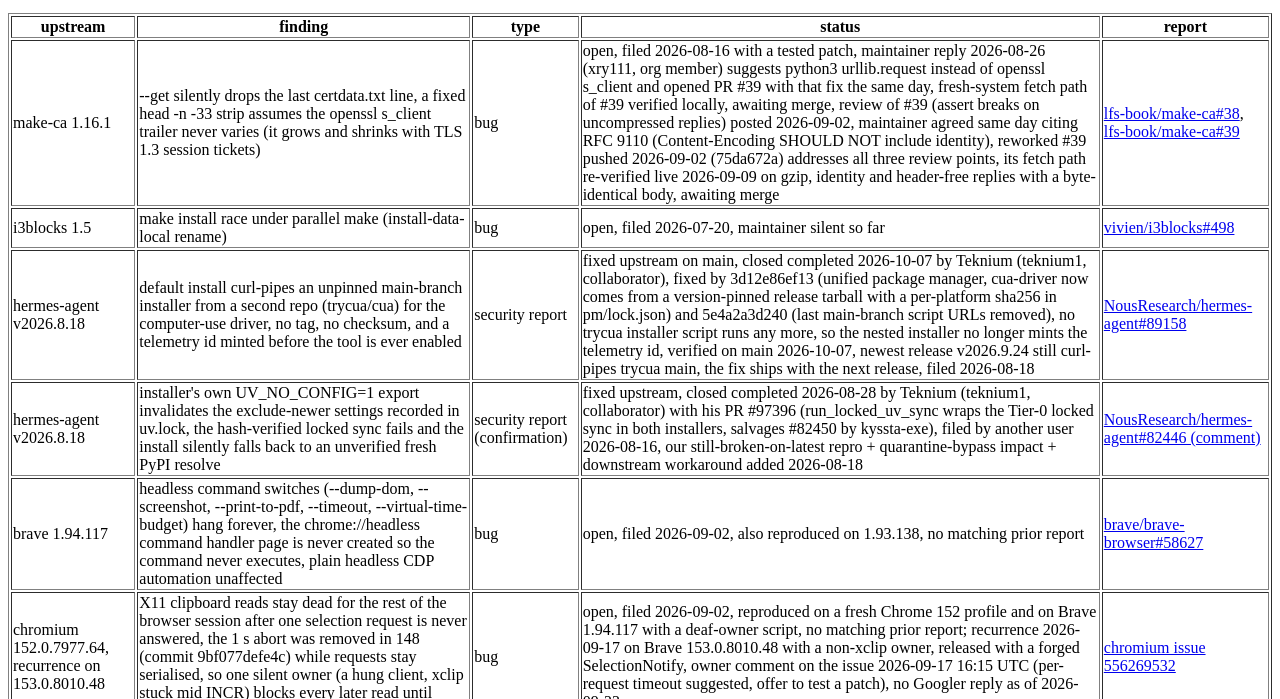
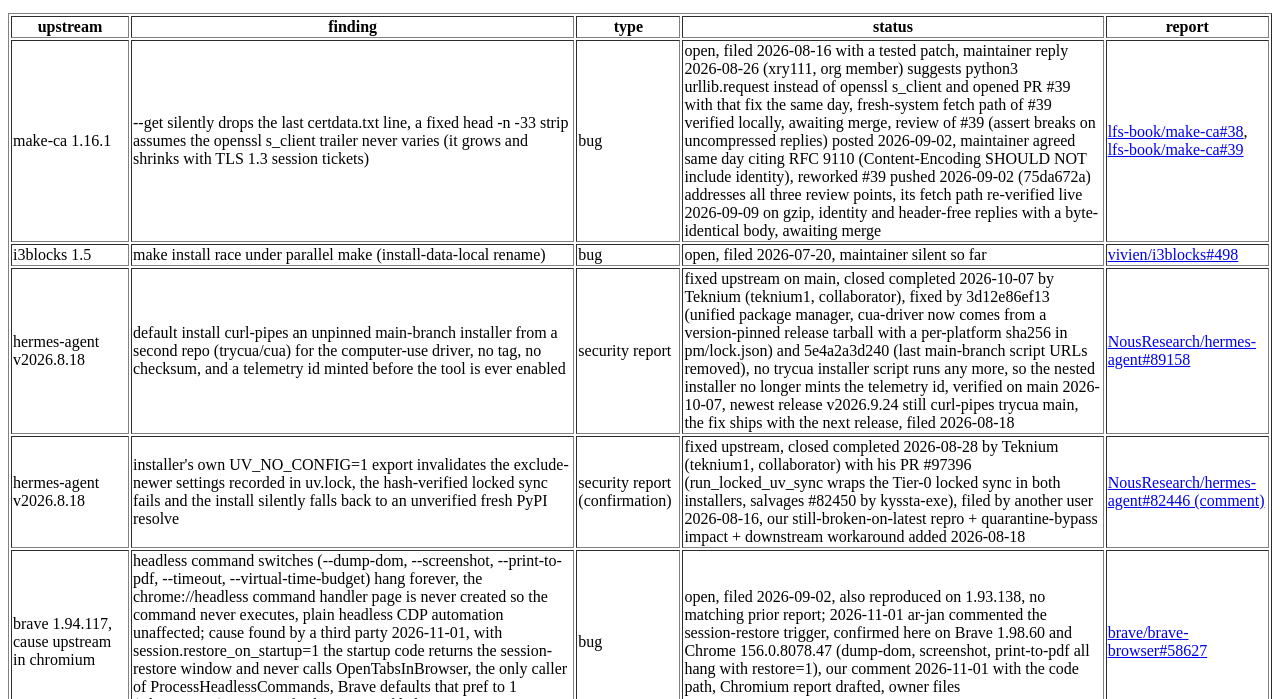
Before and after one commit to felixbrock/upstream-reports, a plain HTML site: page index.html in a window 1280 px wide. Shown: the part 101-800 px from the top of the page. Drawn offline with Linux system fonts and the light colour scheme.

Commit message:
regenerate (8 rows)

```diff
--- a/index.html
+++ b/index.html
@@ -14,7 +14,7 @@
 <tr><td>i3blocks 1.5</td><td>make install race under parallel make (install-data-local rename)</td><td>bug</td><td>open, filed 2026-07-20, maintainer silent so far</td><td><a href="https://github.com/vivien/i3blocks/issues/498">vivien/i3blocks#498</a></td></tr>
 <tr><td>hermes-agent v2026.8.18</td><td>default install curl-pipes an unpinned main-branch installer from a second repo (trycua/cua) for the computer-use driver, no tag, no checksum, and a telemetry id minted before the tool is ever enabled</td><td>security report</td><td>fixed upstream on main, closed completed 2026-10-07 by Teknium (teknium1, collaborator), fixed by 3d12e86ef13 (unified package manager, cua-driver now comes from a version-pinned release tarball with a per-platform sha256 in pm/lock.json) and 5e4a2a3d240 (last main-branch script URLs removed), no trycua installer script runs any more, so the nested installer no longer mints the telemetry id, verified on main 2026-10-07, newest release v2026.9.24 still curl-pipes trycua main, the fix ships with the next release, filed 2026-08-18</td><td><a href="https://github.com/NousResearch/hermes-agent/issues/89158">NousResearch/hermes-agent#89158</a></td></tr>
 <tr><td>hermes-agent v2026.8.18</td><td>installer's own UV_NO_CONFIG=1 export invalidates the exclude-newer settings recorded in uv.lock, the hash-verified locked sync fails and the install silently falls back to an unverified fresh PyPI resolve</td><td>security report (confirmation)</td><td>fixed upstream, closed completed 2026-08-28 by Teknium (teknium1, collaborator) with his PR #97396 (run_locked_uv_sync wraps the Tier-0 locked sync in both installers, salvages #82450 by kyssta-exe), filed by another user 2026-08-16, our still-broken-on-latest repro + quarantine-bypass impact + downstream workaround added 2026-08-18</td><td><a href="https://github.com/NousResearch/hermes-agent/issues/82446#issuecomment-5328101036">NousResearch/hermes-agent#82446 (comment)</a></td></tr>
-<tr><td>brave 1.94.117</td><td>headless command switches (--dump-dom, --screenshot, --print-to-pdf, --timeout, --virtual-time-budget) hang forever, the chrome://headless command handler page is never created so the command never executes, plain headless CDP automation unaffected</td><td>bug</td><td>open, filed 2026-09-02, also reproduced on 1.93.138, no matching prior report</td><td><a href="https://github.com/brave/brave-browser/issues/58627">brave/brave-browser#58627</a></td></tr>
+<tr><td>brave 1.94.117, cause upstream in chromium</td><td>headless command switches (--dump-dom, --screenshot, --print-to-pdf, --timeout, --virtual-time-budget) hang forever, the chrome://headless command handler page is never created so the command never executes, plain headless CDP automation unaffected; cause found by a third party 2026-11-01, with session.restore_on_startup=1 the startup code returns the session-restore window and never calls OpenTabsInBrowser, the only caller of ProcessHeadlessCommands, Brave defaults that pref to 1 (Chrome to 5), so every fresh Brave profile hangs, --incognito or restore_on_startup=5 avoids it</td><td>bug</td><td>open, filed 2026-09-02, also reproduced on 1.93.138, no matching prior report; 2026-11-01 ar-jan commented the session-restore trigger, confirmed here on Brave 1.98.60 and Chrome 156.0.8078.47 (dump-dom, screenshot, print-to-pdf all hang with restore=1), our comment 2026-11-01 with the code path, Chromium report drafted, owner files</td><td><a href="https://github.com/brave/brave-browser/issues/58627">brave/brave-browser#58627</a></td></tr>
 <tr><td>chromium 152.0.7977.64, recurrence on 153.0.8010.48</td><td>X11 clipboard reads stay dead for the rest of the browser session after one selection request is never answered, the 1 s abort was removed in 148 (commit 9bf077defe4c) while requests stay serialised, so one silent owner (a hung client, xclip stuck mid INCR) blocks every later read until restart, address bar pastes nothing and pages hang</td><td>bug</td><td>open, filed 2026-09-02, reproduced on a fresh Chrome 152 profile and on Brave 1.94.117 with a deaf-owner script, no matching prior report; recurrence 2026-09-17 on Brave 153.0.8010.48 with a non-xclip owner, released with a forged SelectionNotify, owner comment on the issue 2026-09-17 16:15 UTC (per-request timeout suggested, offer to test a patch), no Googler reply as of 2026-09-23</td><td><a href="https://issues.chromium.org/issues/556269532">chromium issue 556269532</a></td></tr>
 </table>
 <h2>Earlier reports</h2>
```
